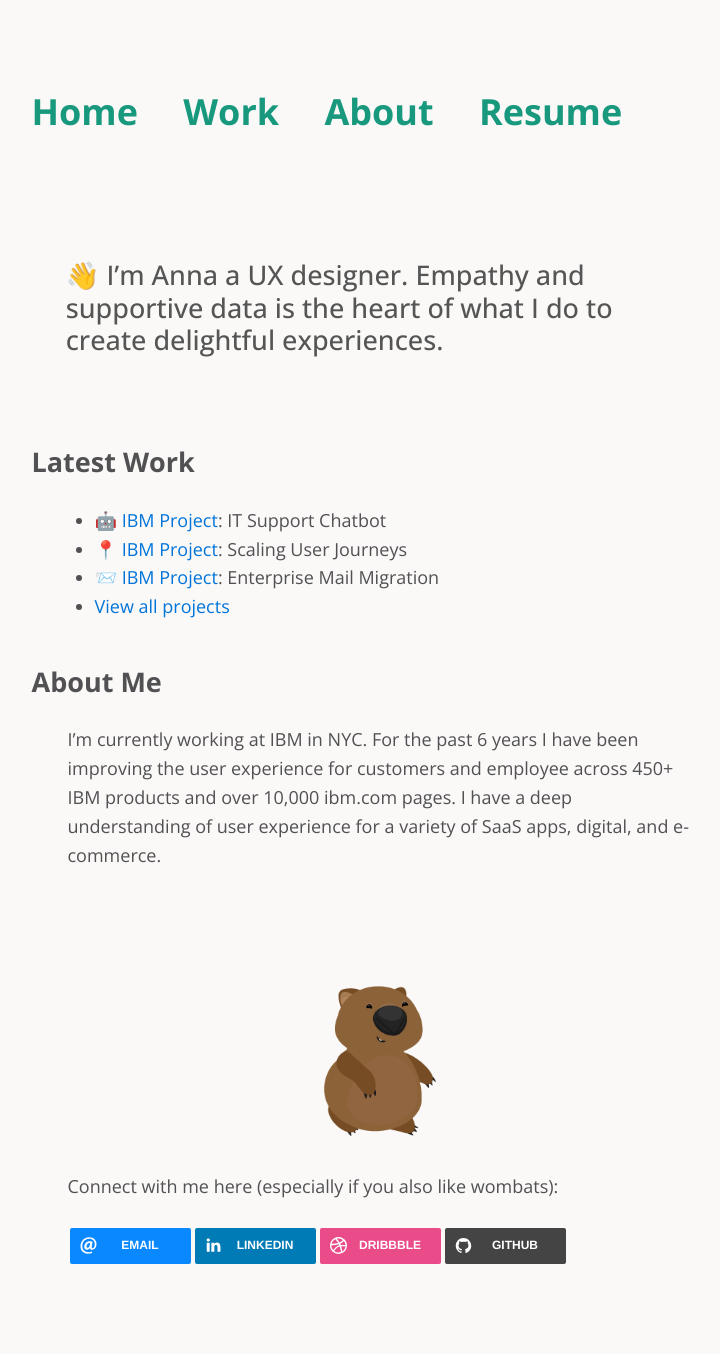
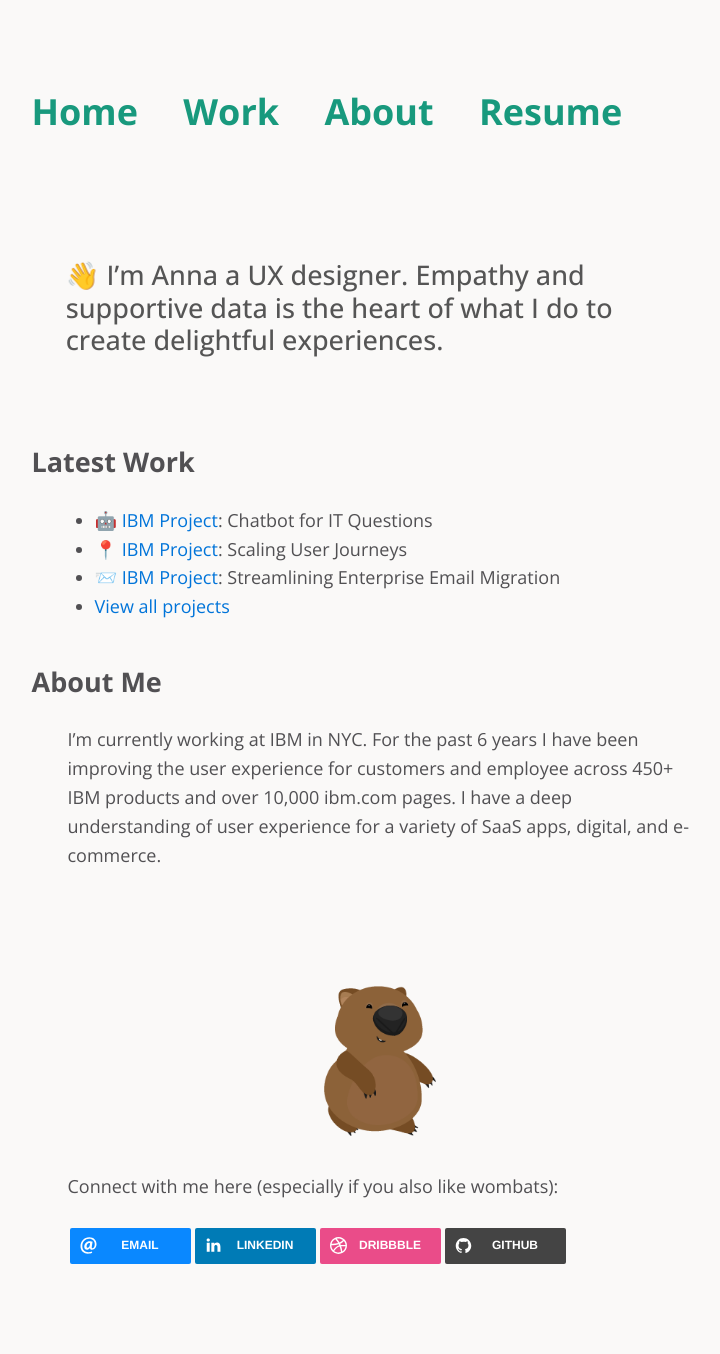
Before and after one commit to wailingwombat/wailingwombat.github.io, a Jekyll site: the page built from index.md, in a window 1280 px wide. Shown: the whole page, without its empty margins (260-980 px from the left). Built offline with Jekyll 4.4.1, drawn with Linux system fonts in a browser that asks for light colours; nearby versions of some CDN libraries.

Commit message:
Update index.md

```diff
--- a/index.md
+++ b/index.md
@@ -6,9 +6,9 @@ layout: default
 
 ### Latest Work
 
-- 🤖 [IBM Project](/projects/ibm-itsupport): IT Support Chatbot
+- 🤖 [IBM Project](/projects/ibm-itsupport): Chatbot for IT Questions
 - 📍 [IBM Project](/projects/ibm-userjourneys): Scaling User Journeys
-- 📨 [IBM Project](/projects/ibm-mail): Enterprise Mail Migration
+- 📨 [IBM Project](/projects/ibm-mail): Streamlining Enterprise Email Migration
 - [View all projects](/projects/allprojects)
 
 ### About Me
```
